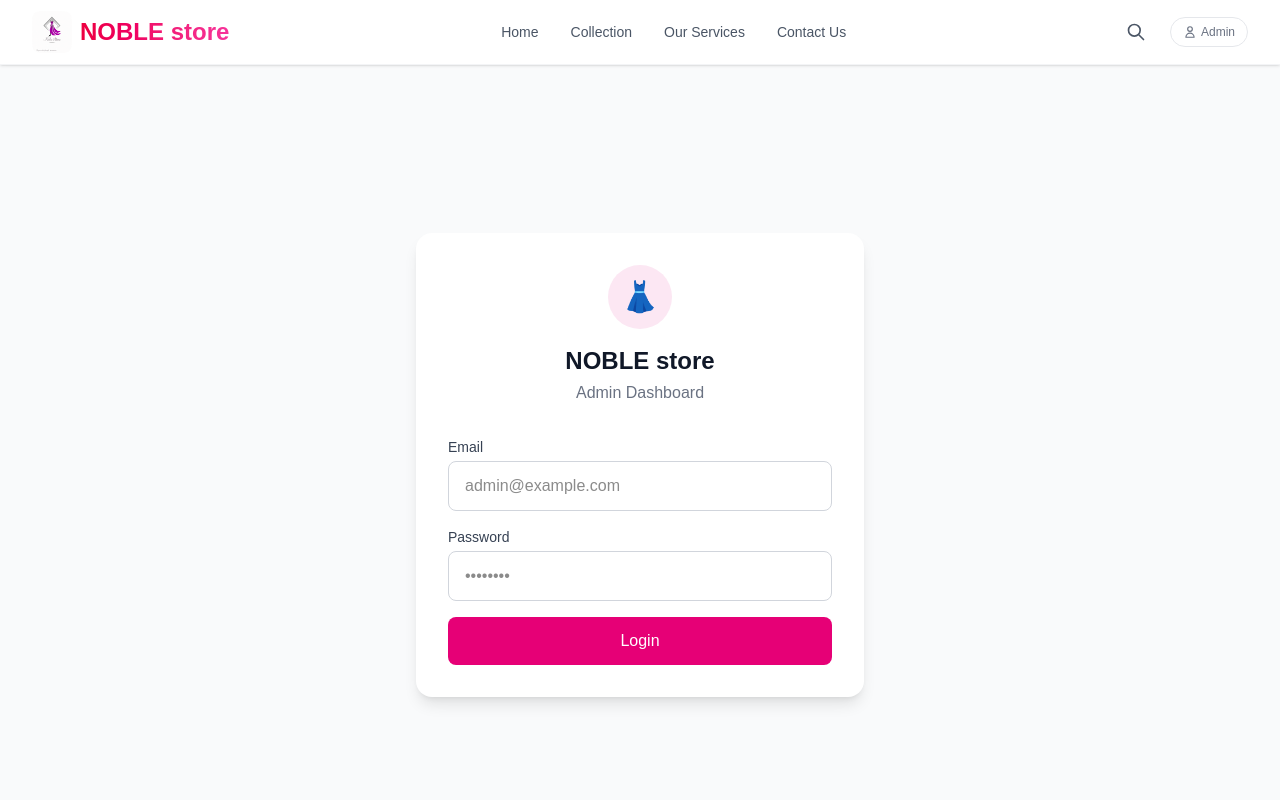
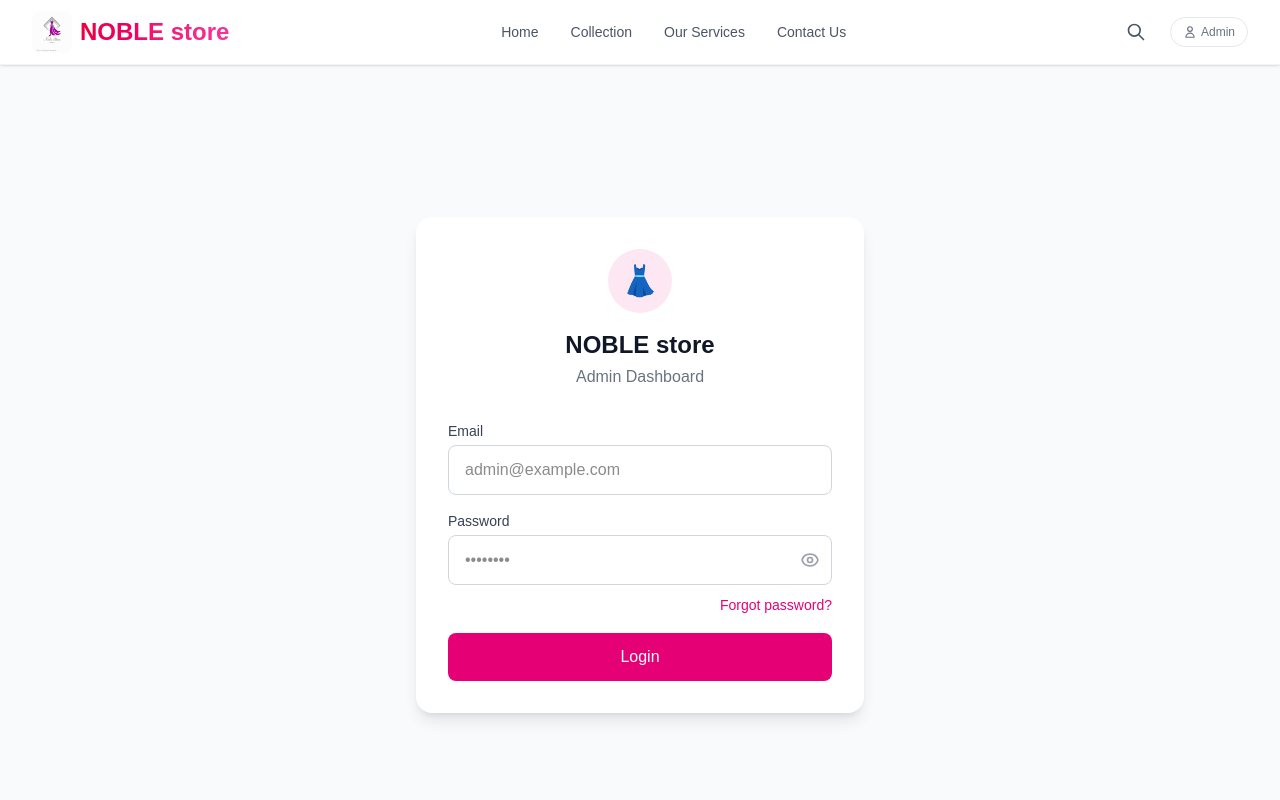
Before and after one commit to walternkusi/noble-store, a Next.js app: page /admin/login in a window 1280 px wide. Shown: the top 800 px of the page. Built offline with nearby package versions, Linux system fonts and the light colour scheme.

Commit message:
replace all files with new version

```diff
--- /dev/null
+++ b/scripts/reset-admin.cjs
@@ -0,0 +1,31 @@
+const { MongoClient } = require('mongodb');
+const bcrypt = require('bcryptjs');
+const crypto = require('crypto');
+
+const MONGODB_URI = 'mongodb+srv://umusarerw_db_user:ge1u3yCJBYHmsizg@cluster0.sj6ryjb.mongodb.net';
+const DB_NAME = 'girlsfashion';
+
+async function resetAdmin() {
+  const client = new MongoClient(MONGODB_URI);
+  await client.connect();
+  const db = client.db(DB_NAME);
+
+  await db.collection('admins').deleteMany({});
+
+  const hashedPassword = bcrypt.hashSync('nobleadmin!', 10);
+  await db.collection('admins').insertOne({
+    id: crypto.randomUUID(),
+    name: 'Admin',
+    email: 'noblestore252@gmail.com',
+    password: hashedPassword,
+    role: 'superadmin',
+    createdAt: new Date(),
+  });
+
+  console.log('Admin reset successfully!');
+  console.log('Email: noblestore252@gmail.com');
+  console.log('Password: nobleadmin!');
+  await client.close();
+}
+
+resetAdmin().catch(console.error);
--- /dev/null
+++ b/scripts/reset-admin.ts
@@ -0,0 +1,31 @@
+import { MongoClient } from 'mongodb';
+import bcrypt from 'bcryptjs';
+import { randomUUID } from 'crypto';
+
+const MONGODB_URI = process.env.MONGODB_URI || 'mongodb+srv://umusarerw_db_user:ge1u3yCJBYHmsizg@cluster0.sj6ryjb.mongodb.net';
+const DB_NAME = process.env.MONGODB_DB || 'girlsfashion';
+
+async function resetAdmin() {
+  const client = new MongoClient(MONGODB_URI);
+  await client.connect();
+  const db = client.db(DB_NAME);
+
+  await db.collection('admins').deleteMany({});
+
+  const hashedPassword = bcrypt.hashSync('nobleadmin!', 10);
+  await db.collection('admins').insertOne({
+    id: randomUUID(),
+    name: 'Admin',
+    email: 'noblestore252@gmail.com',
+    password: hashedPassword,
+    role: 'superadmin',
+    createdAt: new Date(),
+  });
+
+  console.log('Admin reset successfully!');
+  console.log('Email: noblestore252@gmail.com');
+  console.log('Password: nobleadmin!');
+  await client.close();
+}
+
+resetAdmin().catch(console.error);
--- a/src/app/admin/login/page.tsx
+++ b/src/app/admin/login/page.tsx
@@ -7,6 +7,7 @@
   const router = useRouter();
   const [email, setEmail] = useState('');
   const [password, setPassword] = useState('');
+  const [showPassword, setShowPassword] = useState(false);
   const [error, setError] = useState('');
   const [loading, setLoading] = useState(false);
 
@@ -75,15 +76,38 @@
               <label htmlFor="password" className="block text-sm font-medium text-gray-700 mb-1">
                 Password
               </label>
+              <div className="relative">
                 <input
                   id="password"
-                type="password"
+                  type={showPassword ? 'text' : 'password'}
                   value={password}
                   onChange={(e) => setPassword(e.target.value)}
-                className="w-full px-4 py-3 border border-gray-300 rounded-lg focus:ring-2 focus:ring-pink-500 focus:border-transparent outline-none transition-all"
+                  className="w-full px-4 py-3 pr-12 border border-gray-300 rounded-lg focus:ring-2 focus:ring-pink-500 focus:border-transparent outline-none transition-all"
                   placeholder="••••••••"
                   required
                 />
+                <button
+                  type="button"
+                  onClick={() => setShowPassword(!showPassword)}
+                  className="absolute right-3 top-1/2 -translate-y-1/2 text-gray-400 hover:text-gray-600"
+                >
+                  {showPassword ? (
+                    <svg xmlns="http://www.w3.org/2000/svg" className="h-5 w-5" fill="none" viewBox="0 0 24 24" stroke="currentColor" strokeWidth={2}>
+                      <path strokeLinecap="round" strokeLinejoin="round" d="M13.875 18.825A10.05 10.05 0 0112 19c-4.478 0-8.268-2.943-9.543-7a9.97 9.97 0 011.563-3.029m5.858.908a3 3 0 114.243 4.243M9.878 9.878l4.242 4.242M9.88 9.88l-3.29-3.29m7.532 7.532l3.29 3.29M3 3l3.59 3.59m0 0A9.953 9.953 0 0112 5c4.478 0 8.268 2.943 9.543 7a10.025 10.025 0 01-4.132 5.411m0 0L21 21" />
+                    </svg>
+                  ) : (
+                    <svg xmlns="http://www.w3.org/2000/svg" className="h-5 w-5" fill="none" viewBox="0 0 24 24" stroke="currentColor" strokeWidth={2}>
+                      <path strokeLinecap="round" strokeLinejoin="round" d="M15 12a3 3 0 11-6 0 3 3 0 016 0z" />
+                      <path strokeLinecap="round" strokeLinejoin="round" d="M2.458 12C3.732 7.943 7.523 5 12 5c4.478 0 8.268 2.943 9.542 7-1.274 4.057-5.064 7-9.542 7-4.477 0-8.268-2.943-9.542-7z" />
+                    </svg>
+                  )}
+                </button>
+              </div>
+              <div className="mt-2 text-right">
+                <button type="button" className="text-sm text-pink-600 hover:text-pink-700 hover:underline">
+                  Forgot password?
+                </button>
+              </div>
             </div>
 
             <button
```
Lines whose indentation alone changed are shown as unchanged.
